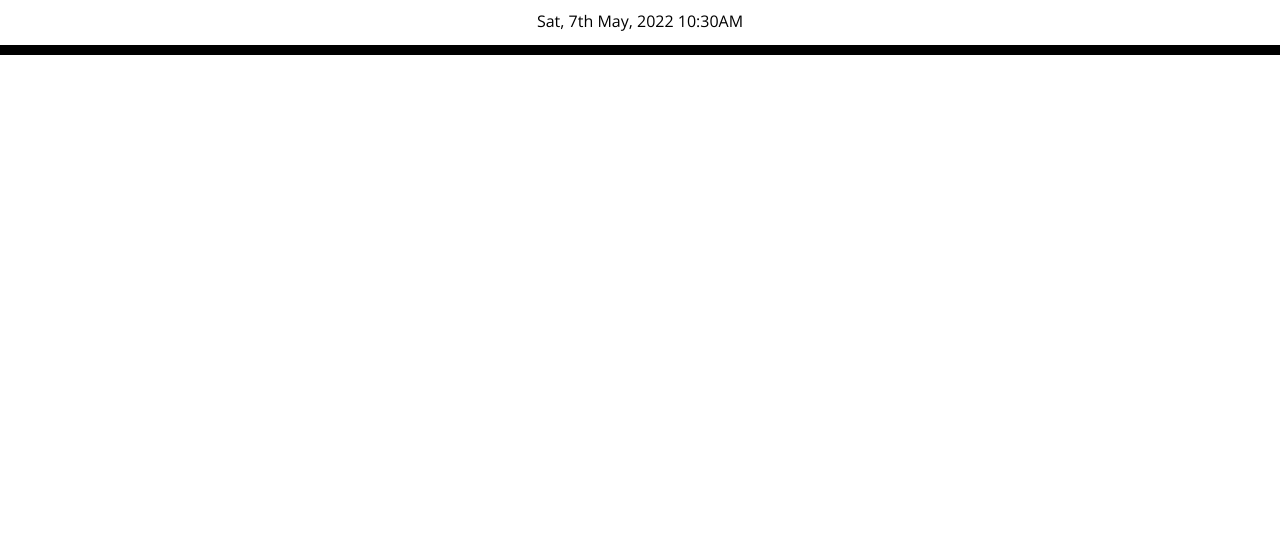
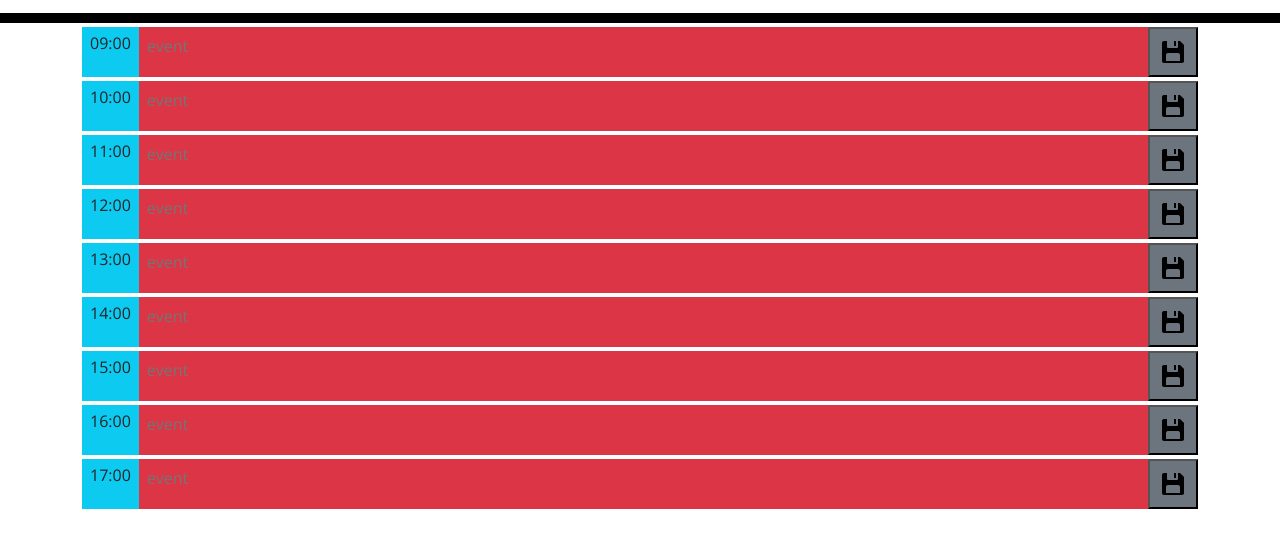
Before and after one commit to amirtha-coder/work-day-planner, a plain HTML site: page index.html in a window 1280 px wide. Shown: the part 108-656 px from the top of the page. Drawn offline with nearby package versions, Linux system fonts and the light colour scheme.

Commit message:
added timeblocks in html

```diff
--- a/assets/css/styles.css
+++ b/assets/css/styles.css
@@ -1,3 +1,64 @@
+:root {
+  --bs-blue: #0d6efd;
+  --bs-indigo: #6610f2;
+  --bs-purple: #6f42c1;
+  --bs-pink: #d63384;
+  --bs-red: #dc3545;
+  --bs-orange: #fd7e14;
+  --bs-yellow: #ffc107;
+  --bs-green: #198754;
+  --bs-teal: #20c997;
+  --bs-cyan: #0dcaf0;
+  --bs-white: #fff;
+  --bs-gray: #6c757d;
+  --bs-gray-dark: #343a40;
+  --bs-gray-100: #f8f9fa;
+  --bs-gray-200: #e9ecef;
+  --bs-gray-300: #dee2e6;
+  --bs-gray-400: #ced4da;
+  --bs-gray-500: #adb5bd;
+  --bs-gray-600: #6c757d;
+  --bs-gray-700: #495057;
+  --bs-gray-800: #343a40;
+  --bs-gray-900: #212529;
+  --bs-primary: #0d6efd;
+  --bs-secondary: #6c757d;
+  --bs-success: #198754;
+  --bs-info: #0dcaf0;
+  --bs-warning: #ffc107;
+  --bs-danger: #dc3545;
+  --bs-light: #f8f9fa;
+  --bs-dark: #212529;
+  --bs-primary-rgb: 13, 110, 253;
+  --bs-secondary-rgb: 108, 117, 125;
+  --bs-success-rgb: 25, 135, 84;
+  --bs-info-rgb: 13, 202, 240;
+  --bs-warning-rgb: 255, 193, 7;
+  --bs-danger-rgb: 220, 53, 69;
+  --bs-light-rgb: 248, 249, 250;
+  --bs-dark-rgb: 33, 37, 41;
+  --bs-white-rgb: 255, 255, 255;
+  --bs-black-rgb: 0, 0, 0;
+  --bs-body-color-rgb: 33, 37, 41;
+  --bs-body-bg-rgb: 255, 255, 255;
+  --bs-font-sans-serif: system-ui, -apple-system, "Segoe UI", Roboto,
+    "Helvetica Neue", Arial, "Noto Sans", "Liberation Sans", sans-serif,
+    "Apple Color Emoji", "Segoe UI Emoji", "Segoe UI Symbol", "Noto Color Emoji";
+  --bs-font-monospace: SFMono-Regular, Menlo, Monaco, Consolas,
+    "Liberation Mono", "Courier New", monospace;
+  --bs-gradient: linear-gradient(
+    180deg,
+    rgba(255, 255, 255, 0.15),
+    rgba(255, 255, 255, 0)
+  );
+  --bs-body-font-family: var(--bs-font-sans-serif);
+  --bs-body-font-size: 1rem;
+  --bs-body-font-weight: 400;
+  --bs-body-line-height: 1.5;
+  --bs-body-color: #212529;
+  --bs-body-bg: #fff;
+}
+
 body {
   font-family: "Open Sans", sans-serif;
   font-size: 16px;
@@ -41,7 +102,12 @@ textarea {
   color: #000000;
   border-top: 1px dashed #000000;
 }
-
+/* .container {
+  margin-right: 0px;
+  margin-left: 0.4px;
+  display: flex;
+  flex-direction: row;
+} */
 .past {
   background-color: #d3d3d3;
   color: white;
@@ -57,6 +123,29 @@ textarea {
   color: white;
 }
 
+#timeDiv {
+  background-color: var(--bs-info);
+}
+
+#saveDiv {
+  background-color: var(--bs-secondary);
+}
+#eventDiv {
+  background-color: var(--bs-red);
+  box-shadow: var(--bs-gradient);
+  position: relative;
+}
+#event {
+  text-decoration: none;
+  background-color: var(--bs-danger);
+  border: none;
+  color: white;
+  width: 95%;
+  position: absolute;
+  padding: 0;
+  margin: 0;
+}
+
 .saveBtn {
   border-left: 1px solid black;
   border-top-right-radius: 15px;
--- a/assets/js/index.js
+++ b/assets/js/index.js
@@ -1,5 +1,6 @@
 // Working hours array
 // declare an on ready function
+const mainElement = document.getElementById("main");
 
 const renderDate = () => {
   const today = moment();
@@ -11,7 +12,11 @@ const renderDate = () => {
   console.log(dates);
 };
 
-$(window).on("load", renderDate());
+const renderTimeBlocks = () => {
+mainElement.append =
+};
+
+$(window).on("load", renderDate(), renderTimeBlocks());
 
 // declare render data function
 // render time blocks
--- a/index.html
+++ b/index.html
@@ -11,16 +11,10 @@
       crossorigin="anonymous"
     />
     <link
-      rel="stylesheet"
-      href="https://use.fontawesome.com/releases/v5.8.1/css/all.css"
-      integrity="sha384-50oBUHEmvpQ+1lW4y57PTFmhCaXp0ML5d60M1M7uH2+nqUivzIebhndOJK28anvf"
-      crossorigin="anonymous"
-    />
-    <link
       href="https://fonts.googleapis.com/css?family=Open+Sans&display=swap"
       rel="stylesheet"
     />
-    <link rel="stylesheet" href="./assets/css/styles.css" />
+    <link rel="stylesheet" href="./assets/css/styles.css">
     <title>Work Day Scheduler</title>
   </head>
 
@@ -30,17 +24,65 @@
       <p class="lead">A simple calendar app for scheduling your work day</p>
       <p id="currentDay" class="lead"></p>
     </header>
-    <main class="container">
-      <section class="time-blocks"></section>
-       <section class="time-blocks"></section>
-        <section class="time-blocks"></section>
-         <section class="time-blocks"></section>
-          <section class="time-blocks"></section>
-          <section class="time-blocks"></section>
-           <section class="time-blocks"></section>
-            <section class="time-blocks"></section>
+    <main class="container" id="main">
+      <!-- 09:00 -->
+      <section class="d-flex bd-highlight mt-1 mb-1">
+        <div class="p-2 bd-highlight" id="timeDiv">09:00</div>
+  <div class="p-2 flex-grow-1 bd-highlight"id="eventDiv"> <input type="text" id="event" names="events" placeholder="event"> </div>
+  <button class="p-2 bd-highlight" id="saveDiv" type="submit"><img src="./assets/images/save.png" alt="click to save"></button>
+      </section>
+<!-- 10:00 -->
+      <section class="d-flex bd-highlight mt-1 mb-1">
+        <div class="p-2 bd-highlight" id="timeDiv">10:00</div>
+  <div class="p-2 flex-grow-1 bd-highlight"id="eventDiv"> <input type="text" id="event" names="events" placeholder="event"> </div>
+  <button class="p-2 bd-highlight" id="saveDiv" type="submit"><img src="./assets/images/save.png" alt="click to save"></button>
+      </section>
+<!-- 11:00 -->
+<section class="d-flex bd-highlight mt-1 mb-1">
+        <div class="p-2 bd-highlight" id="timeDiv">11:00</div>
+  <div class="p-2 flex-grow-1 bd-highlight"id="eventDiv"> <input type="text" id="event" names="events" placeholder="event"> </div>
+  <button class="p-2 bd-highlight" id="saveDiv" type="submit"><img src="./assets/images/save.png" alt="click to save"></button>
+      </section>
+      <!-- 12:00 -->
+      <section class="d-flex bd-highlight mt-1 mb-1">
+        <div class="p-2 bd-highlight" id="timeDiv">12:00</div>
+  <div class="p-2 flex-grow-1 bd-highlight"id="eventDiv"> <input type="text" id="event" names="events" placeholder="event"> </div>
+  <button class="p-2 bd-highlight" id="saveDiv" type="submit"><img src="./assets/images/save.png" alt="click to save"></button>
+      </section>
+      <!-- 13:00 -->
+      <section class="d-flex bd-highlight mt-1 mb-1">
+        <div class="p-2 bd-highlight" id="timeDiv">13:00</div>
+  <div class="p-2 flex-grow-1 bd-highlight"id="eventDiv"> <input type="text" id="event" names="events" placeholder="event"> </div>
+  <button class="p-2 bd-highlight" id="saveDiv" type="submit"><img src="./assets/images/save.png" alt="click to save"></button>
+      </section>
+      <!-- 14:00 -->
+      <section class="d-flex bd-highlight mt-1 mb-1">
+        <div class="p-2 bd-highlight" id="timeDiv">14:00</div>
+  <div class="p-2 flex-grow-1 bd-highlight"id="eventDiv"> <input type="text" id="event" names="events" placeholder="event"> </div>
+  <button class="p-2 bd-highlight" id="saveDiv" type="submit"><img src="./assets/images/save.png" alt="click to save"></button>
+      </section>
+      <!-- 15:00 -->
+      <section class="d-flex bd-highlight mt-1 mb-1">
+        <div class="p-2 bd-highlight" id="timeDiv">15:00</div>
+  <div class="p-2 flex-grow-1 bd-highlight"id="eventDiv"> <input type="text" id="event" names="events" placeholder="event"> </div>
+  <button class="p-2 bd-highlight" id="saveDiv" type="submit"><img src="./assets/images/save.png" alt="click to save"></button>
+      </section>
+      <!-- 16:00 -->
+      <section class="d-flex bd-highlight mt-1 mb-1">
+        <div class="p-2 bd-highlight" id="timeDiv">16:00</div>
+  <div class="p-2 flex-grow-1 bd-highlight"id="eventDiv"> <input type="text" id="event" names="events" placeholder="event"> </div>
+  <button class="p-2 bd-highlight" id="saveDiv" type="submit"><img src="./assets/images/save.png" alt="click to save"></button>
+      </section>
+      <!-- 17:00 -->
+      <section class="d-flex bd-highlight mt-1 mb-1">
+        <div class="p-2 bd-highlight" id="timeDiv">17:00</div>
+  <div class="p-2 flex-grow-1 bd-highlight"id="eventDiv"> <input type="text" id="event" names="events" placeholder="event"> </div>
+  <button class="p-2 bd-highlight" id="saveDiv" type="submit"><img src="./assets/images/save.png" alt="click to save"></button>
+      </section>
+
       <!-- Timeblocks go here -->
     </main>
+  </body>
         <script src="https://cdnjs.cloudflare.com/ajax/libs/jquery/3.6.0/jquery.min.js"></script>
     <script src="https://cdnjs.cloudflare.com/ajax/libs/moment.js/2.29.3/moment.min.js"></script>
 <script src = ./assets/js/index.js> </script>
```
Also changed, not shown: assets/images/floppy-disk-solid.svg (added), assets/images/save.png (added).
